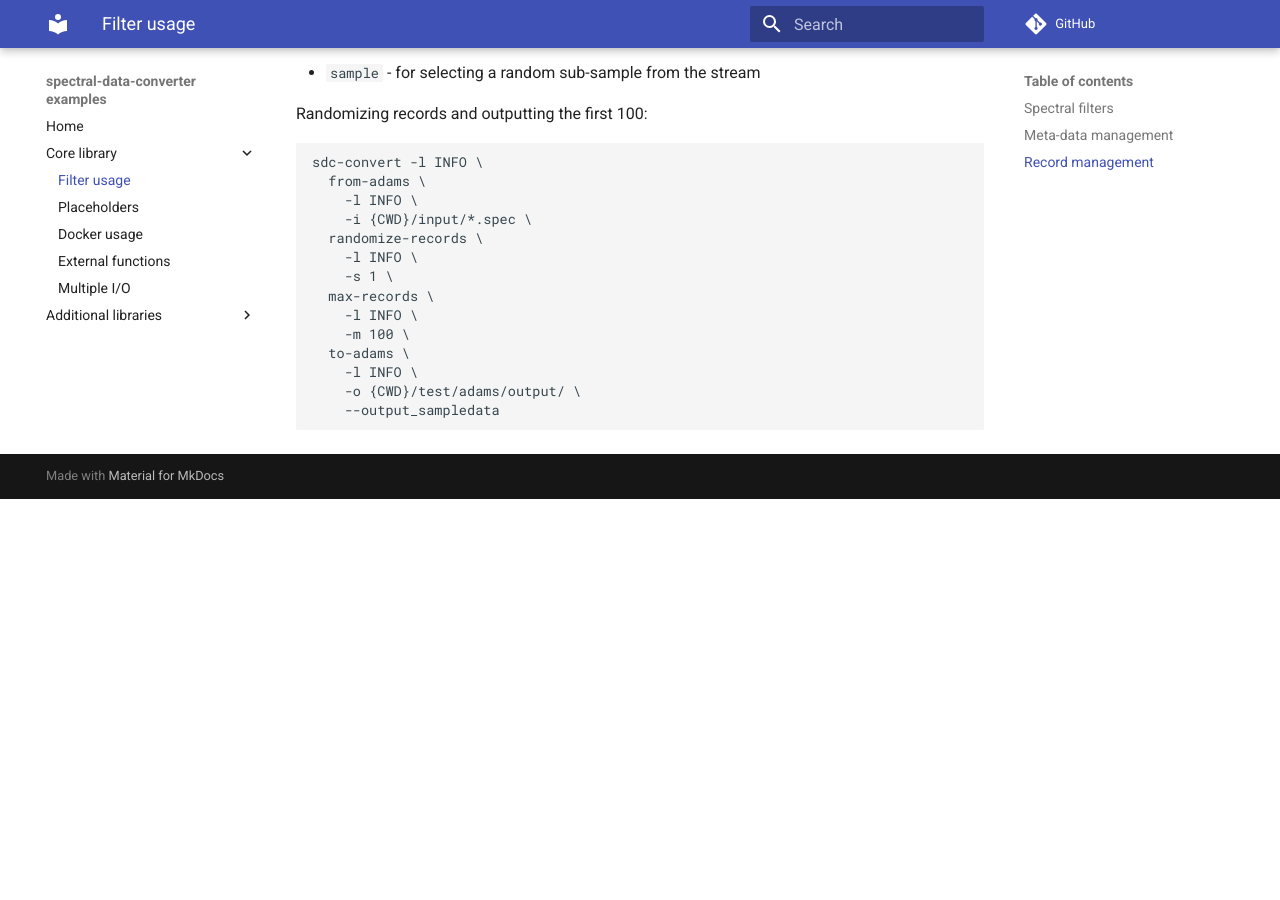
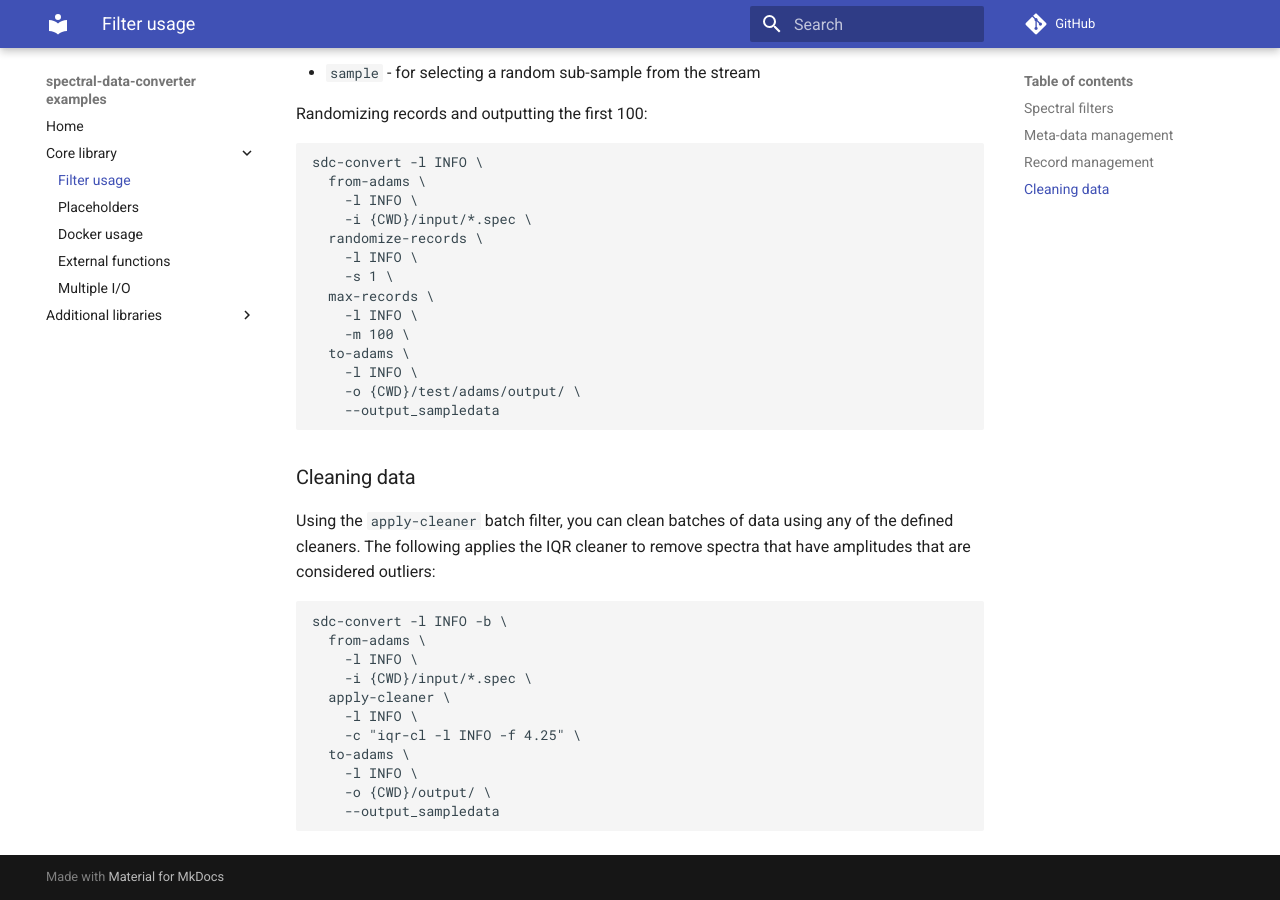
Before and after one commit to waikato-datamining/spectral-data-converter-examples, an MkDocs documentation site: the page built from docs/filters.md, in a window 1280 px wide and 900 px high, scrolled down 2311 px. Built offline with MkDocs 1.6.1 and Material for MkDocs 9.7.7, drawn with Linux system fonts in a browser that asks for light colours; comment, search, counter and statistics services are not loaded; before the commit the page ends 2810 px from its top, so only the background shows below that.

Commit message:
added cleaner example

````diff
--- a/docs/filters.md
+++ b/docs/filters.md
@@ -105,3 +105,24 @@ sdc-convert -l INFO \
     -o {CWD}/test/adams/output/ \
     --output_sampledata
 ```
+
+
+## Cleaning data
+
+Using the `apply-cleaner` batch filter, you can clean batches of data
+using any of the defined cleaners. The following applies the IQR cleaner
+to remove spectra that have amplitudes that are considered outliers:
+
+```bash
+sdc-convert -l INFO -b \
+  from-adams \
+    -l INFO \
+    -i {CWD}/input/*.spec \
+  apply-cleaner \
+    -l INFO \
+    -c "iqr-cl -l INFO -f 4.25" \
+  to-adams \
+    -l INFO \
+    -o {CWD}/output/ \
+    --output_sampledata
+```
````
